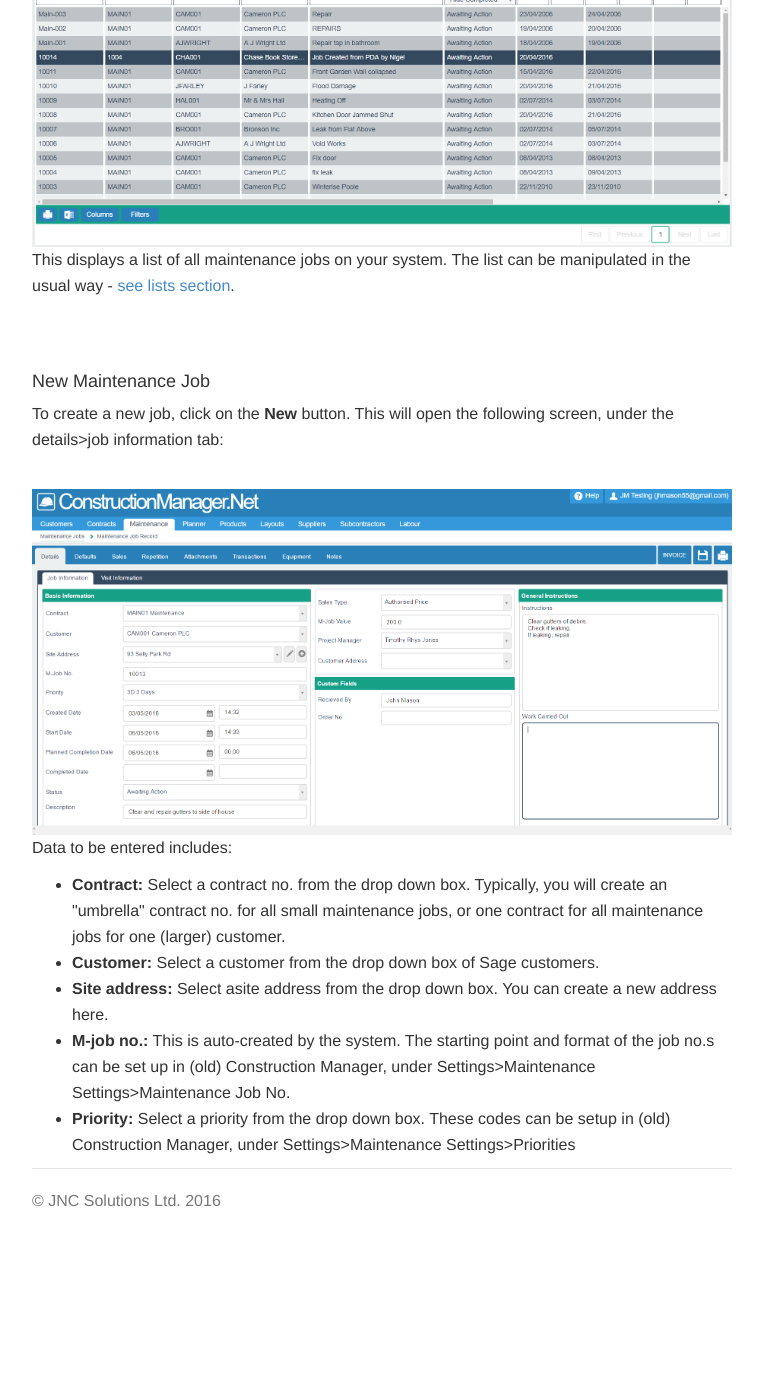
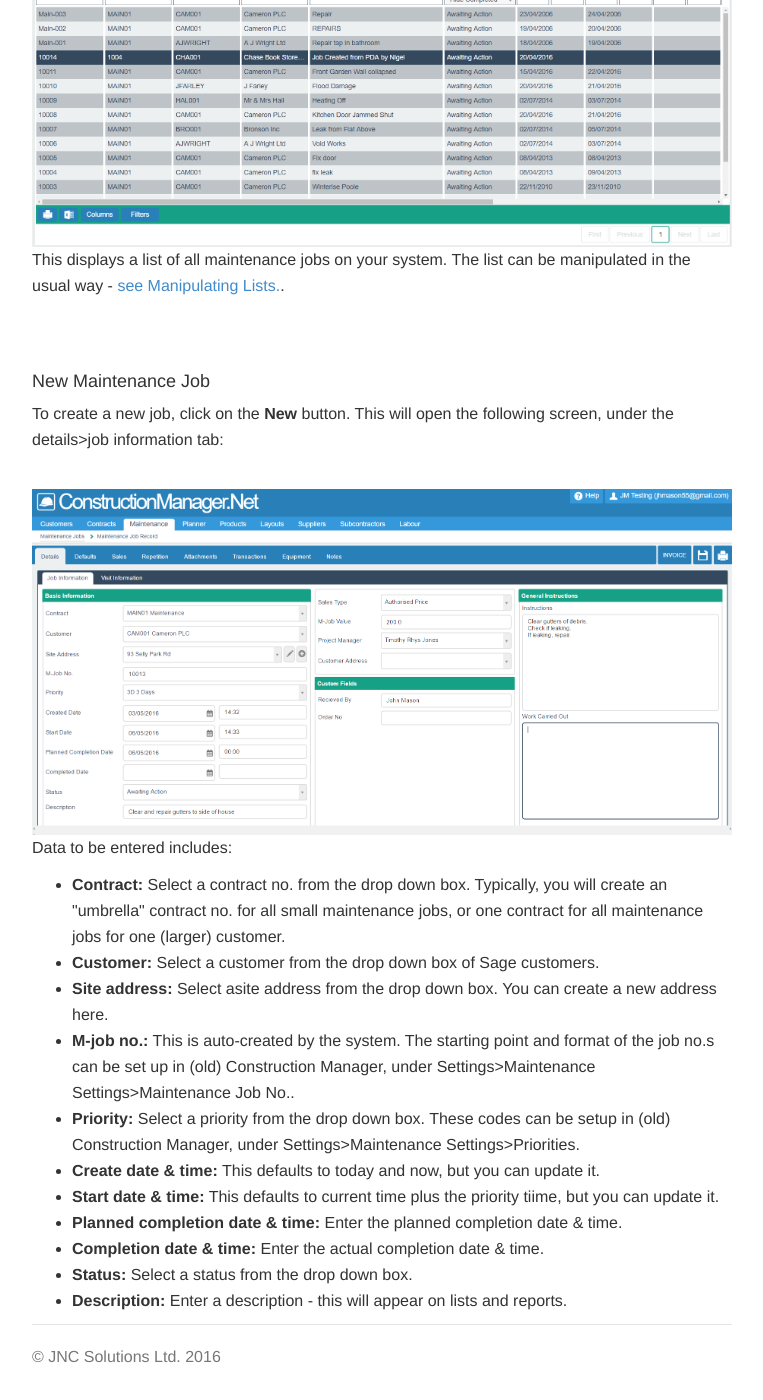
Before and after one commit to JNCSolutions/ConstructionManagerDocs, a Jekyll site: the page built from maintenance.html, in a window 1280 px wide and 1400 px high, scrolled down 1316 px. Shown: the whole window, without its empty margins (258-1021 px from the left). Built offline with Jekyll 4.4.1, drawn with Linux system fonts in a browser that asks for light colours; before the commit the page ends 2560 px from its top, so only the background shows below that.

Commit message:
Update maintenance.html

```diff
--- a/maintenance.html
+++ b/maintenance.html
@@ -56,7 +56,7 @@ title: Maintenance
       <br>
       <img src="img/Maintenance_List_01.PNG" style="width: 100%;">
       <p>This displays a list of all maintenance jobs on your system.
-          The list can be manipulated in the usual way - <a href="Manipulating Lists.html">see lists section</a>.</p>
+          The list can be manipulated in the usual way - <a href="Manipulating Lists.html">see Manipulating Lists.</a>.</p>
       <br> <br>
       <h4 id="new-mjob">New Maintenance Job</h4>
       <p>To create a new job, click on the <b>New</b> button.
@@ -73,10 +73,17 @@ title: Maintenance
                 You can create a new address here.</li>
           <li><b>M-job no.:</b> This is auto-created by the system.
                   The starting point and format of the job no.s can be set up in (old) Construction Manager,
-                  under Settings>Maintenance Settings>Maintenance Job No.</li>
+                  under Settings>Maintenance Settings>Maintenance Job No..</li>
           <li><b>Priority:</b> Select a priority from the drop down box.
                   These codes can be setup in (old) Construction Manager,
-                  under Settings>Maintenance Settings>Priorities</li>
+                  under Settings>Maintenance Settings>Priorities.</li>
+          <li><b>Create date & time:</b> This defaults to today and now, but you can update it.</li>
+          <li><b>Start date & time:</b> This defaults to current time plus the priority tiime, but you can update it.</li>
+          <li><b>Planned completion date & time:</b> Enter the planned completion date & time.</li>
+          <li><b>Completion date & time:</b> Enter the actual completion date & time.</li>
+          <li><b>Status:</b> Select a status from the drop down box.</li>
+          <li><b>Description:</b> Enter a description - this will appear on lists and reports.</li>
+
 
       </ul
 
```
